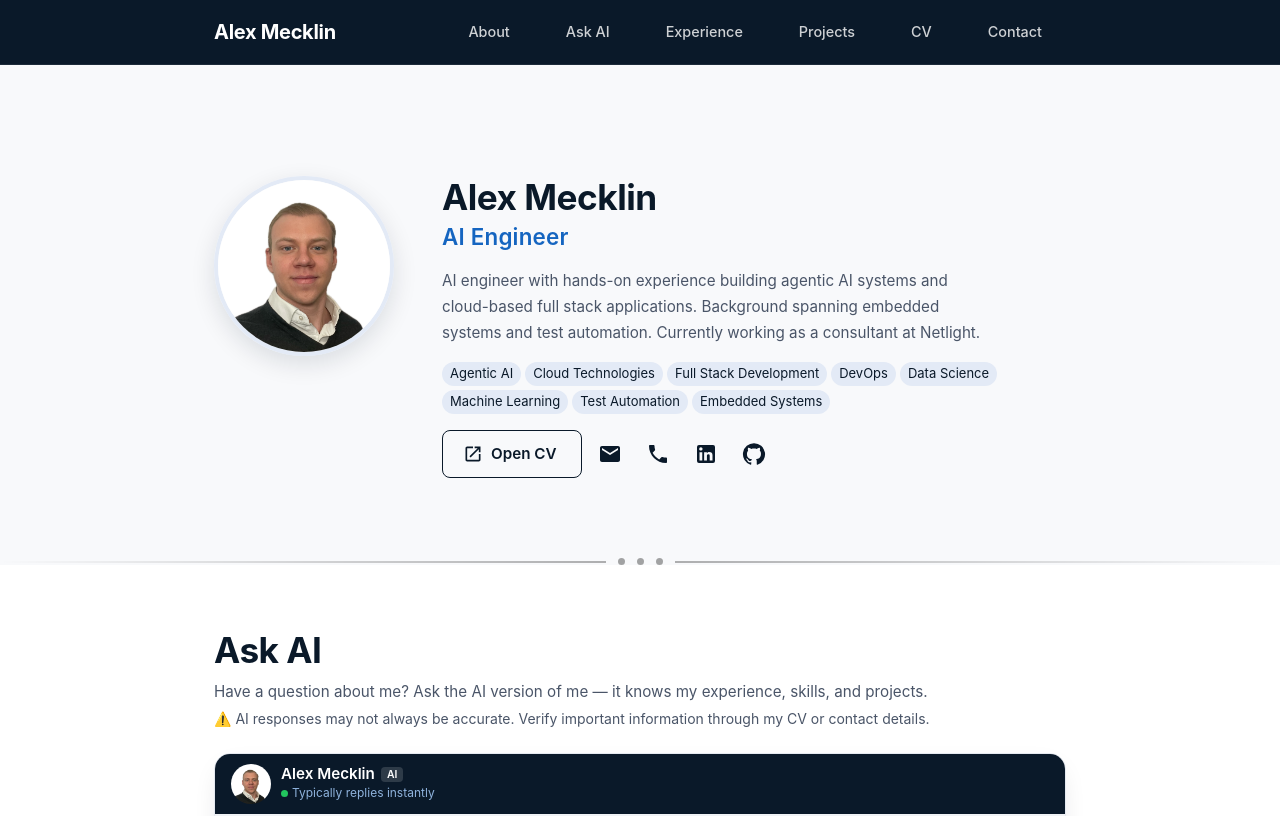
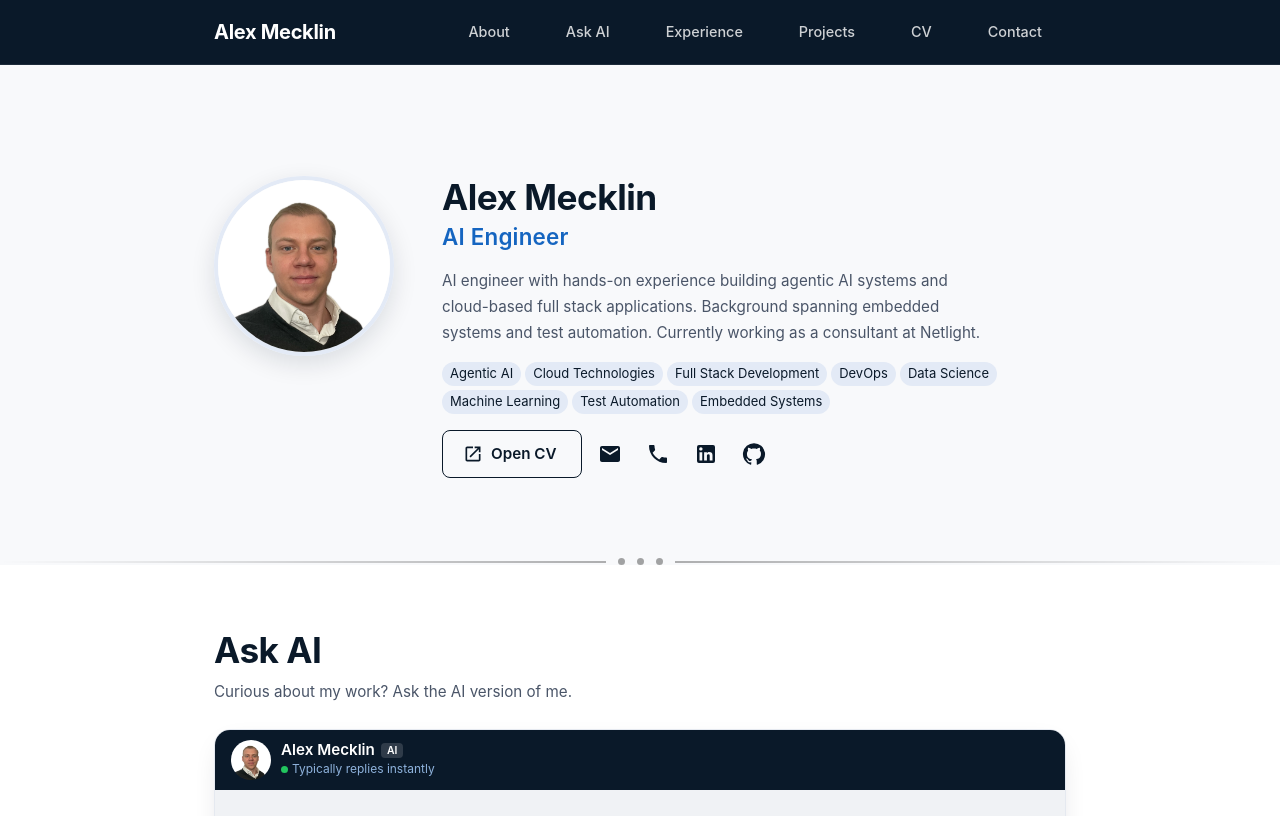
Before and after one commit to alex20m/website, a Next.js app: page / in a window 1280 px wide. Shown: the top 816 px of the page. Built offline with nearby package versions, Linux system fonts and the light colour scheme; what @mui/material-nextjs would draw is missing.

Commit message:
Tidy the Ask AI intro and drop the accuracy warning (#45)
Replace the two-line Ask AI intro with one first-person line and remove the AI accuracy warning; the chat already identifies itself as AI.

```diff
--- a/components/sections/Chat.tsx
+++ b/components/sections/Chat.tsx
@@ -243,11 +243,8 @@ export default function Chat() {
   return (
     <Box>
       <Typography variant="h2" sx={{ mb: 1, fontWeight: 'bold', color: '#0a1929' }}>Ask AI</Typography>
-      <Typography variant="body1" sx={{ mb: 0.5 }}>
-        Have a question about me? Ask the AI version of me — it knows my experience, skills, and projects.
-      </Typography>
-      <Typography variant="body2" sx={{ mb: isMobile ? 2 : 3 }}>
-        ⚠️ AI responses may not always be accurate. Verify important information through my CV or contact details.
+      <Typography variant="body1" sx={{ mb: isMobile ? 2 : 3, color: '#4a5568' }}>
+        Curious about my work? Ask the AI version of me.
       </Typography>
 
       <Paper
```
Also changed, not shown: 1 other file (tests, documents, lock files or other folders).
